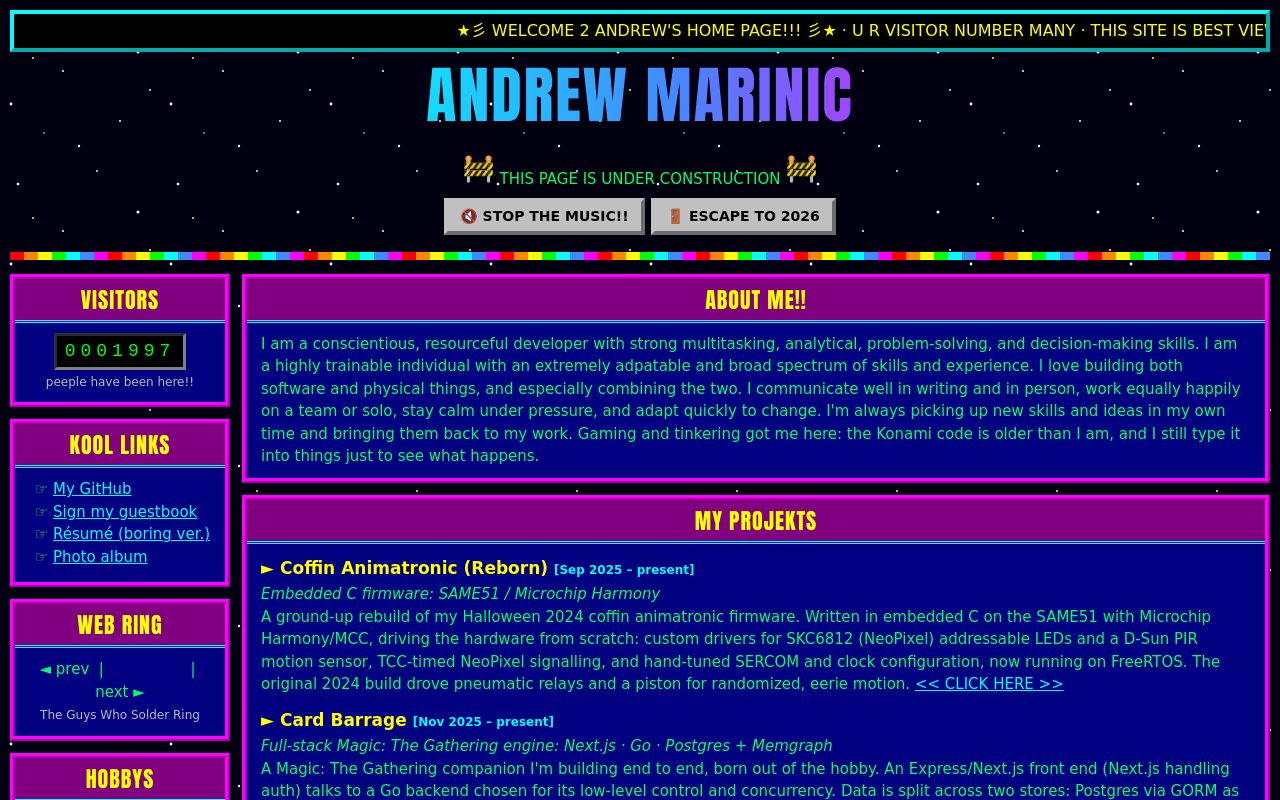
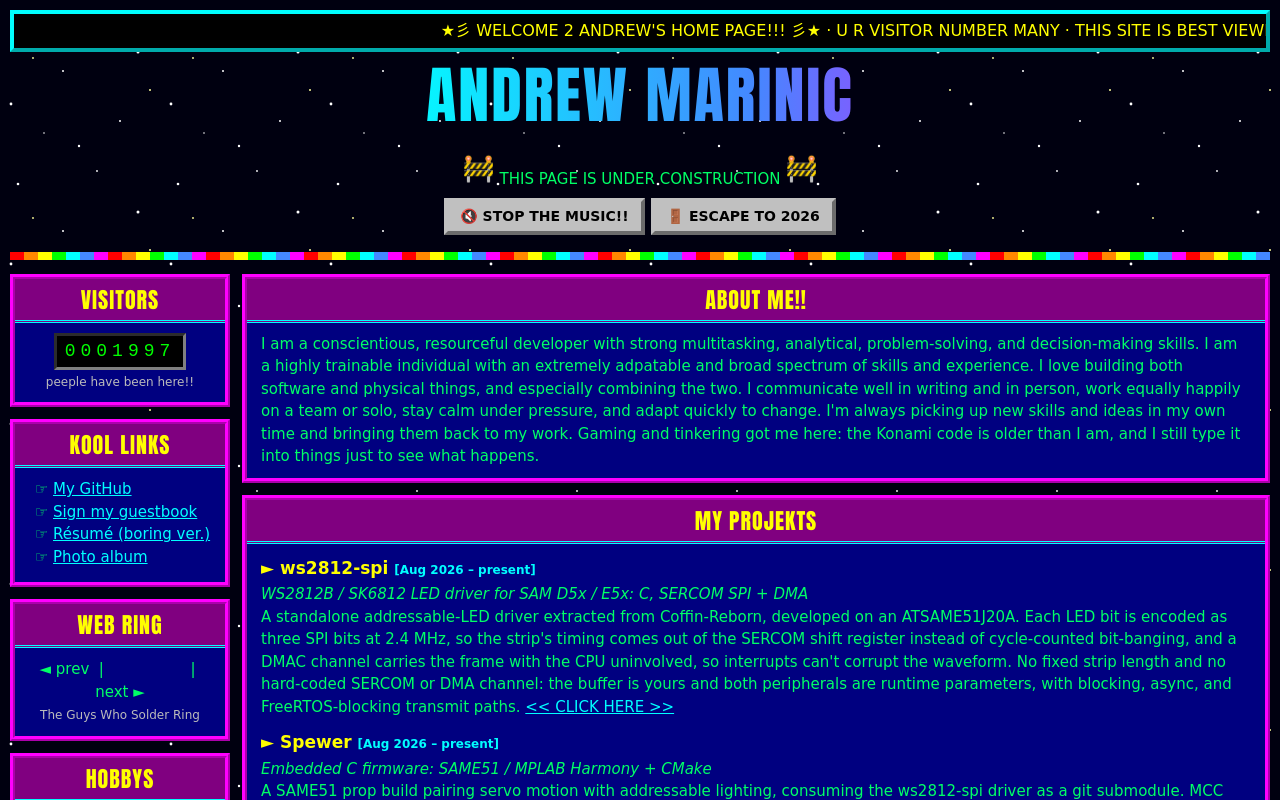
Before and after one commit to AMarinic92/AMarinic92.github.io, a Next.js app: page /1996 in a window 1280 px wide. Shown: the top 800 px of the page. Built offline with nearby package versions, Linux system fonts and the light colour scheme.

Commit message:
- Updated resume with new projects.

```diff
--- a/src/data/resume.ts
+++ b/src/data/resume.ts
@@ -67,6 +67,22 @@ export const projects: {
   description: string;
   href?: string;
 }[] = [
+  {
+    title: "ws2812-spi",
+    subtitle: "WS2812B / SK6812 LED driver for SAM D5x / E5x: C, SERCOM SPI + DMA",
+    period: "Aug 2026 – present",
+    description:
+      "A standalone addressable-LED driver extracted from Coffin-Reborn, developed on an ATSAME51J20A. Each LED bit is encoded as three SPI bits at 2.4 MHz, so the strip's timing comes out of the SERCOM shift register instead of cycle-counted bit-banging, and a DMAC channel carries the frame with the CPU uninvolved, so interrupts can't corrupt the waveform. No fixed strip length and no hard-coded SERCOM or DMA channel: the buffer is yours and both peripherals are runtime parameters, with blocking, async, and FreeRTOS-blocking transmit paths.",
+    href: "https://github.com/AMarinic92/ws2812-spi",
+  },
+  {
+    title: "Spewer",
+    subtitle: "Embedded C firmware: SAME51 / MPLAB Harmony + CMake",
+    period: "Aug 2026 – present",
+    description:
+      "A SAME51 prop build pairing servo motion with addressable lighting, consuming the ws2812-spi driver as a git submodule. MCC Melody generated configuration is kept walled off from hand-written application code, with a CMake build tree over the top.",
+    href: "https://github.com/AMarinic92/Spewer",
+  },
   {
     title: "Coffin Animatronic (Reborn)",
     subtitle: "Embedded C firmware: SAME51 / Microchip Harmony",
```
